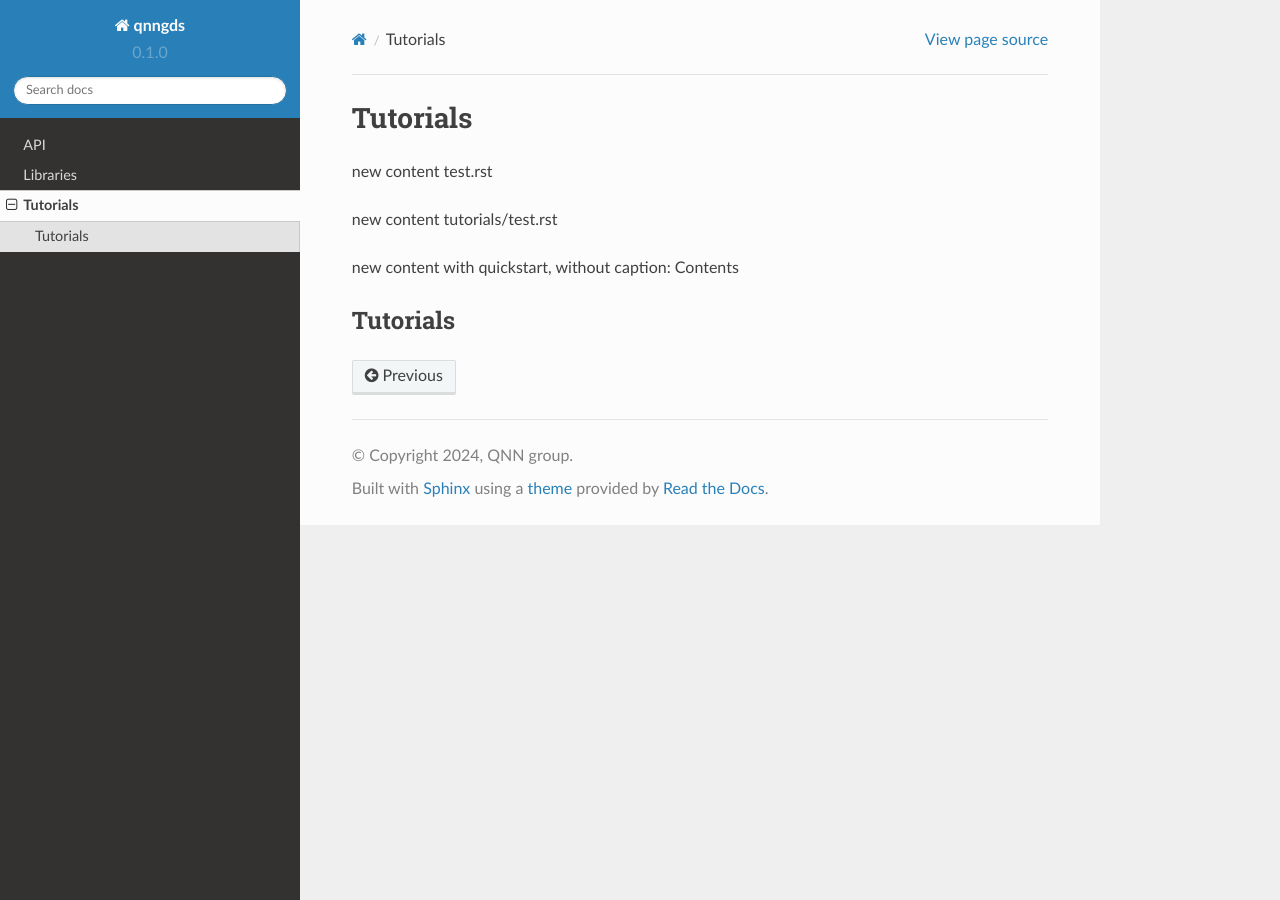
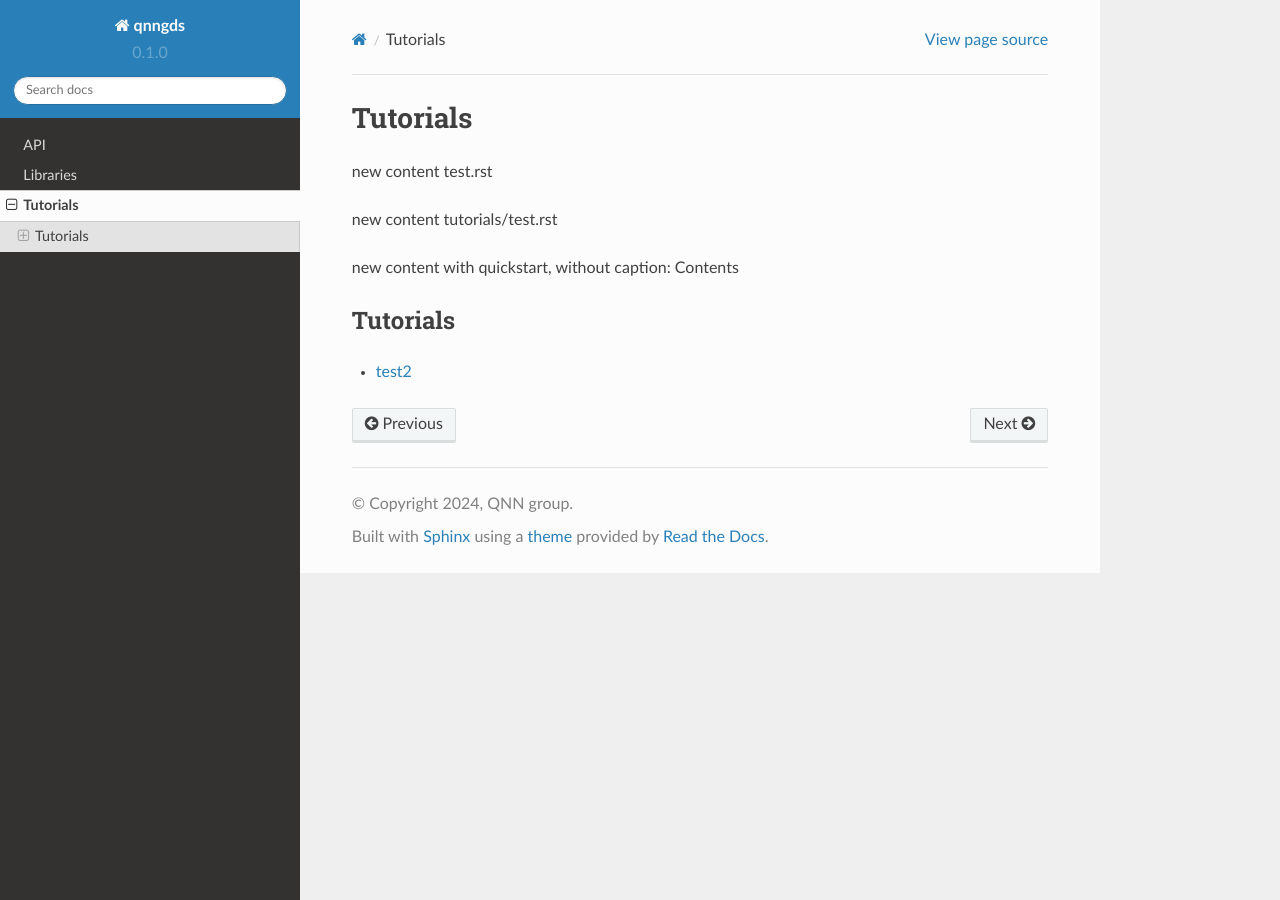
Before and after one commit to qnngroup/qnngds, a Sphinx documentation site: the page built from docs/source/tutorials.rst, in a window 1280 px wide. Built offline with Sphinx 7.4.7 and the Read the Docs theme 2.0.0, drawn with Linux system fonts in a browser that asks for light colours; pages that are not in the unit, such as notebooks, are missing from menus.

Commit message:
added test2

```diff
--- /dev/null
+++ b/docs/source/test2.rst
@@ -0,0 +1,4 @@
+test2
+====
+
+this is test2 content
--- a/docs/source/tutorials.rst
+++ b/docs/source/tutorials.rst
@@ -14,7 +14,8 @@ Tutorials
     :maxdepth: 2
     :titlesonly:
 
-    tutorials/create_cell.ipynb
-    tutorials/design.ipynb
-    tutorials/test.rst
-    tutorials/quickstart
+    ../tutorials/create_cell.ipynb
+    ../tutorials/design.ipynb
+    ../tutorials/test.rst
+    ../tutorials/quickstart
+    test2.rst
```
